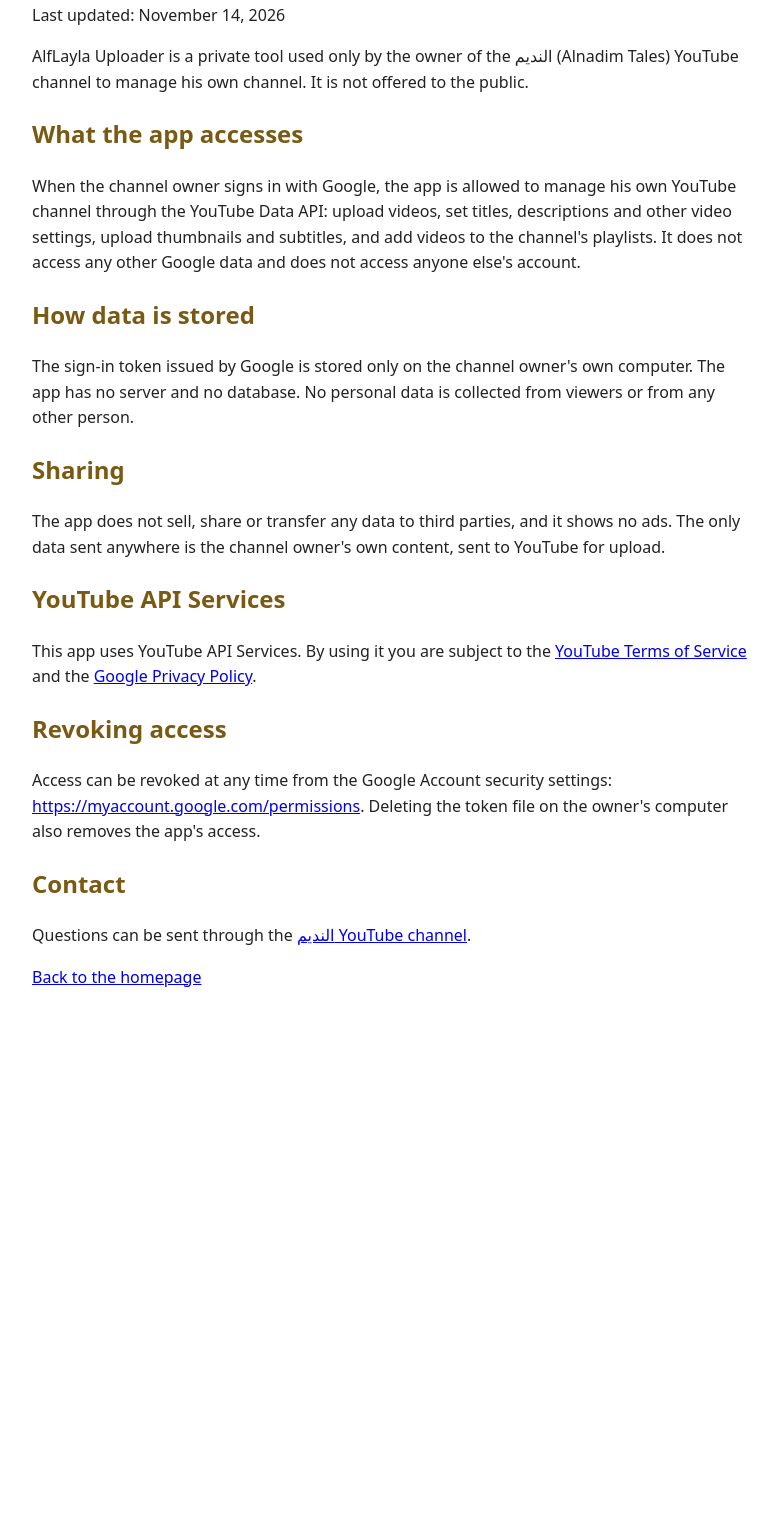
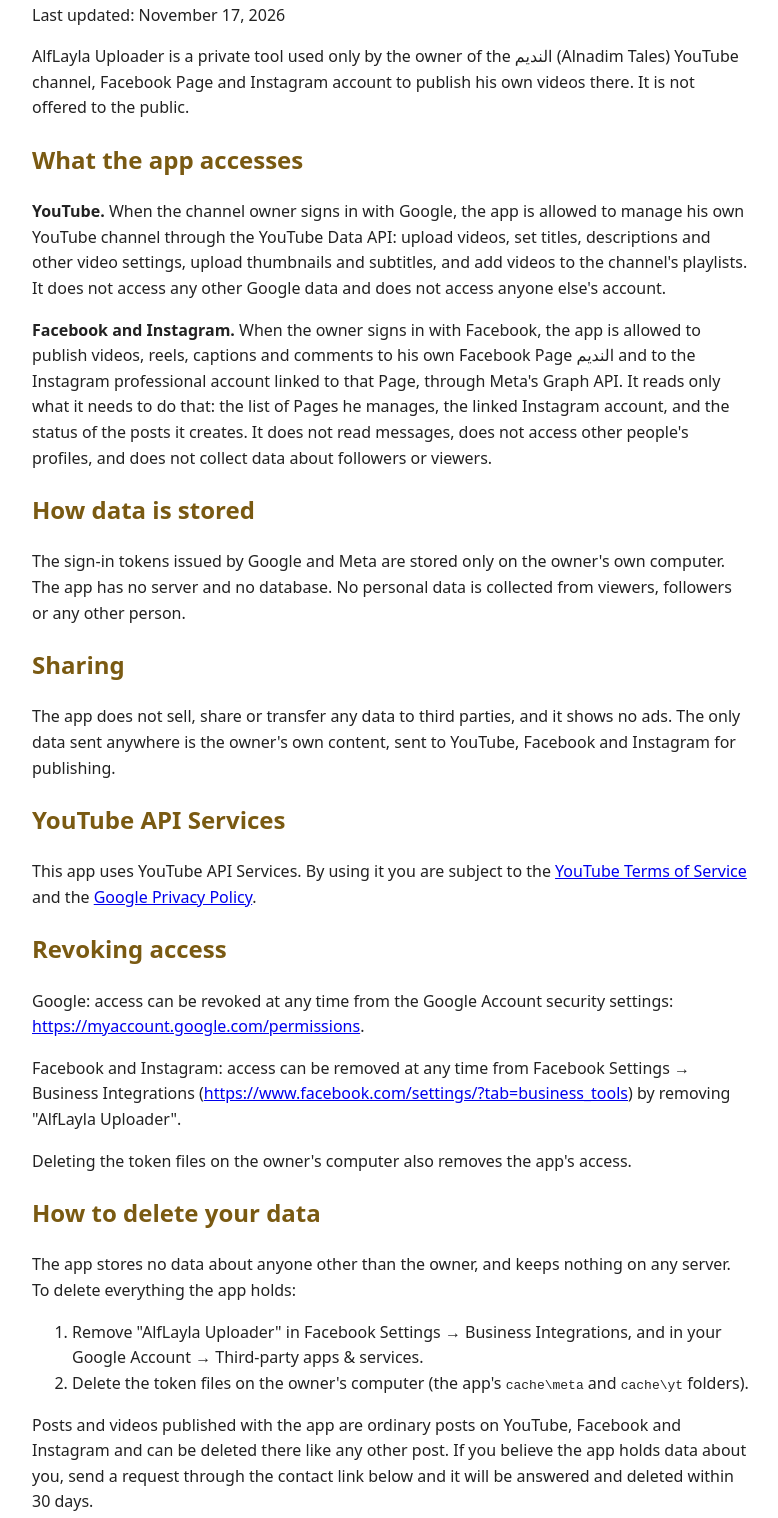
Before and after one commit to ekobesy/alflayla-uploader, a plain HTML site: page privacy.html in a window 1280 px wide. Shown: the part 110-1628 px from the top of the page, without its empty margins (248-1026 px from the left). Before the commit the page ends 1140 px from the top, so only its background shows below. Drawn offline with Linux system fonts and the light colour scheme.

Commit message:
Privacy policy: add Facebook/Instagram and data deletion section

```diff
--- a/privacy.html
+++ b/privacy.html
@@ -8,18 +8,28 @@
 </head>
 <body>
 <h1>Privacy Policy - AlfLayla Uploader</h1>
-<p>Last updated: November 14, 2026</p>
-<p>AlfLayla Uploader is a private tool used only by the owner of the النديم (Alnadim Tales) YouTube channel to manage his own channel. It is not offered to the public.</p>
+<p>Last updated: November 17, 2026</p>
+<p>AlfLayla Uploader is a private tool used only by the owner of the النديم (Alnadim Tales) YouTube channel, Facebook Page and Instagram account to publish his own videos there. It is not offered to the public.</p>
 <h2>What the app accesses</h2>
-<p>When the channel owner signs in with Google, the app is allowed to manage his own YouTube channel through the YouTube Data API: upload videos, set titles, descriptions and other video settings, upload thumbnails and subtitles, and add videos to the channel's playlists. It does not access any other Google data and does not access anyone else's account.</p>
+<p><strong>YouTube.</strong> When the channel owner signs in with Google, the app is allowed to manage his own YouTube channel through the YouTube Data API: upload videos, set titles, descriptions and other video settings, upload thumbnails and subtitles, and add videos to the channel's playlists. It does not access any other Google data and does not access anyone else's account.</p>
+<p><strong>Facebook and Instagram.</strong> When the owner signs in with Facebook, the app is allowed to publish videos, reels, captions and comments to his own Facebook Page النديم and to the Instagram professional account linked to that Page, through Meta's Graph API. It reads only what it needs to do that: the list of Pages he manages, the linked Instagram account, and the status of the posts it creates. It does not read messages, does not access other people's profiles, and does not collect data about followers or viewers.</p>
 <h2>How data is stored</h2>
-<p>The sign-in token issued by Google is stored only on the channel owner's own computer. The app has no server and no database. No personal data is collected from viewers or from any other person.</p>
+<p>The sign-in tokens issued by Google and Meta are stored only on the owner's own computer. The app has no server and no database. No personal data is collected from viewers, followers or any other person.</p>
 <h2>Sharing</h2>
-<p>The app does not sell, share or transfer any data to third parties, and it shows no ads. The only data sent anywhere is the channel owner's own content, sent to YouTube for upload.</p>
+<p>The app does not sell, share or transfer any data to third parties, and it shows no ads. The only data sent anywhere is the owner's own content, sent to YouTube, Facebook and Instagram for publishing.</p>
 <h2>YouTube API Services</h2>
 <p>This app uses YouTube API Services. By using it you are subject to the <a href="https://www.youtube.com/t/terms">YouTube Terms of Service</a> and the <a href="https://policies.google.com/privacy">Google Privacy Policy</a>.</p>
 <h2>Revoking access</h2>
-<p>Access can be revoked at any time from the Google Account security settings: <a href="https://myaccount.google.com/permissions">https://myaccount.google.com/permissions</a>. Deleting the token file on the owner's computer also removes the app's access.</p>
+<p>Google: access can be revoked at any time from the Google Account security settings: <a href="https://myaccount.google.com/permissions">https://myaccount.google.com/permissions</a>.</p>
+<p>Facebook and Instagram: access can be removed at any time from Facebook Settings &rarr; Business Integrations (<a href="https://www.facebook.com/settings/?tab=business_tools">https://www.facebook.com/settings/?tab=business_tools</a>) by removing "AlfLayla Uploader".</p>
+<p>Deleting the token files on the owner's computer also removes the app's access.</p>
+<h2 id="data-deletion">How to delete your data</h2>
+<p>The app stores no data about anyone other than the owner, and keeps nothing on any server. To delete everything the app holds:</p>
+<ol>
+<li>Remove "AlfLayla Uploader" in Facebook Settings &rarr; Business Integrations, and in your Google Account &rarr; Third-party apps &amp; services.</li>
+<li>Delete the token files on the owner's computer (the app's <code>cache\meta</code> and <code>cache\yt</code> folders).</li>
+</ol>
+<p>Posts and videos published with the app are ordinary posts on YouTube, Facebook and Instagram and can be deleted there like any other post. If you believe the app holds data about you, send a request through the contact link below and it will be answered and deleted within 30 days.</p>
 <h2>Contact</h2>
 <p>Questions can be sent through the <a href="https://www.youtube.com/@alnadim-tales">النديم YouTube channel</a>.</p>
 <p><a href="index.html">Back to the homepage</a></p>
```
